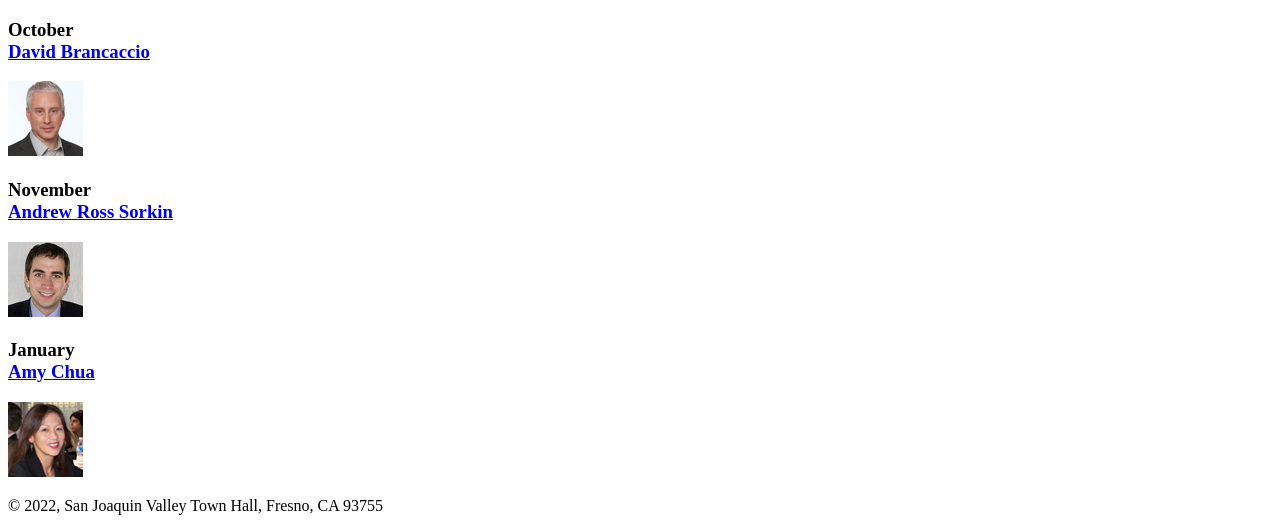
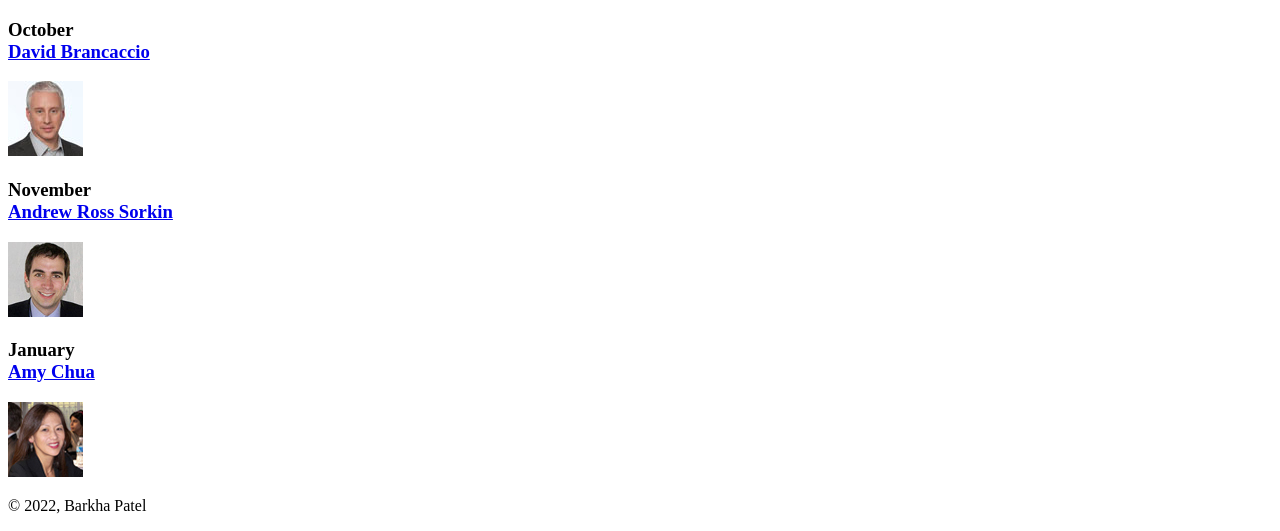
Before and after one commit to bbp45/A07, a plain HTML site: page index.html in a window 1280 px wide. Shown: the part 504-1035 px from the top of the page. Drawn offline with Linux system fonts and the light colour scheme.

Commit message:
A07_commit

```diff
--- a/index.html
+++ b/index.html
@@ -38,6 +38,6 @@
 </body>
 
 <footer>
-  <p>&copy; 2022, San Joaquin Valley Town Hall, Fresno, CA 93755</p>
+  <p>&copy; 2022, Barkha Patel</p>
 </footer>
 </html>
```
Also changed, not shown: speakers/sorkin.html (+1 -0 lines).
